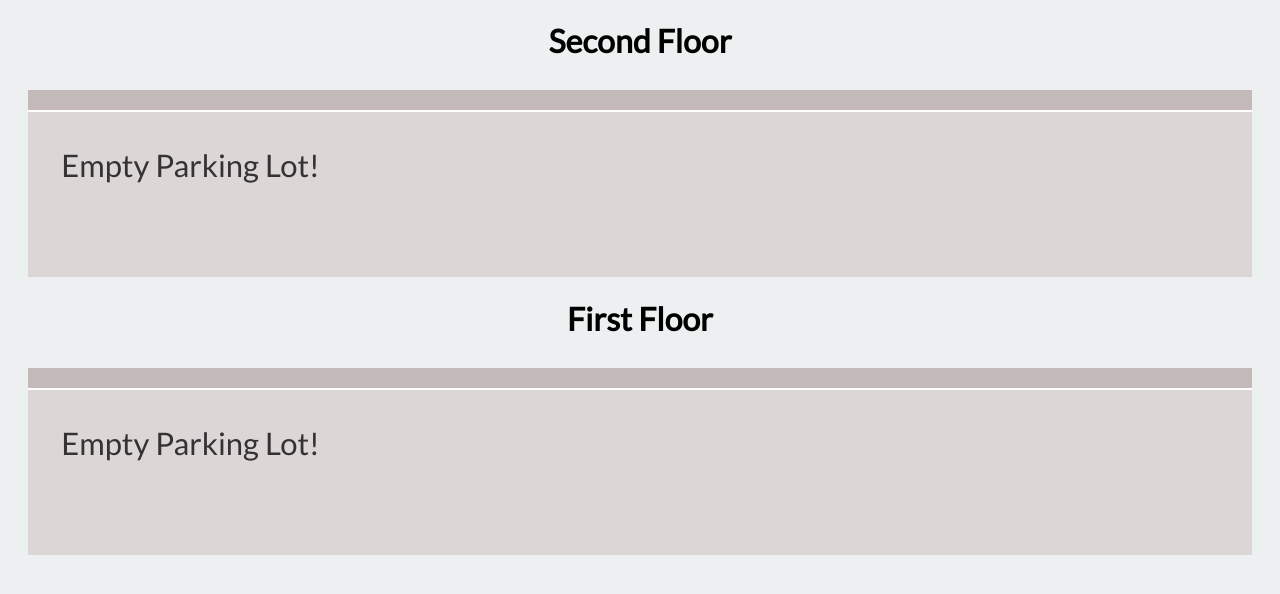
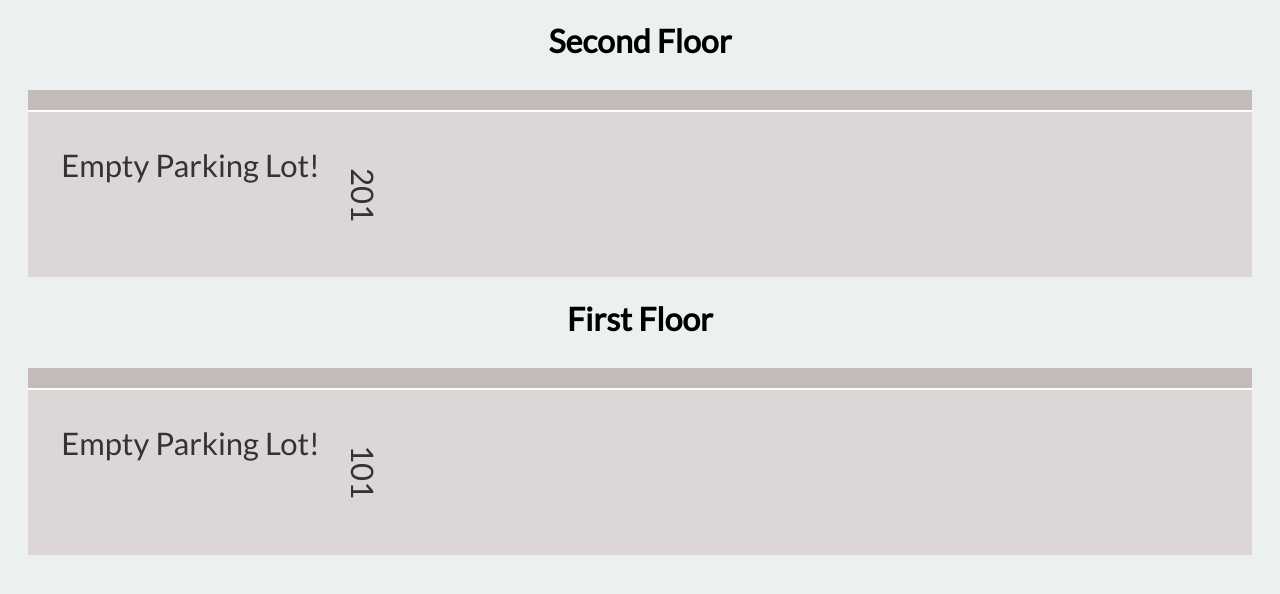
Before and after one commit to Ahid-Naif/Smart_Parking, a website: page static/index.html in a window 1280 px wide. Drawn offline with nearby package versions, Linux system fonts and the light colour scheme.

Commit message:
add parking lot number

```diff
--- a/static/index.html
+++ b/static/index.html
@@ -17,6 +17,7 @@
             <div class="car-middle"></div>
             <div class="car-back"></div>
         </div>
+        <div class="parking-number-second"></div>
     </div>
 
     <h1 style="text-align: center;">First Floor</h1>
@@ -26,6 +27,7 @@
             <div class="car-middle"></div>
             <div class="car-back"></div>
         </div>
+        <div class="parking-number-first"></div>
     </div>
 
     <script>
--- a/static/main.css
+++ b/static/main.css
@@ -76,6 +76,38 @@ html {
 }
 .vacancy + .car {
   margin-left: 40px;
+}
+
+.parking-number-first {
+  position: relative;
+  display: inline-block;
+  transform: rotate(90deg);
+  color: #333;
+  font-size: 31px;
+  text-align: center;
+  vertical-align: middle;
+  *vertical-align: auto;
+  *zoom: 1;
+}
+
+.parking-number-first:before {
+  content: "101";
+}
+
+.parking-number-second {
+  position: relative;
+  display: inline-block;
+  transform: rotate(90deg);
+  color: #333;
+  font-size: 31px;
+  text-align: center;
+  vertical-align: middle;
+  *vertical-align: auto;
+  *zoom: 1;
+}
+
+.parking-number-second:before {
+  content: "201";
 }
 
 .car {
```
